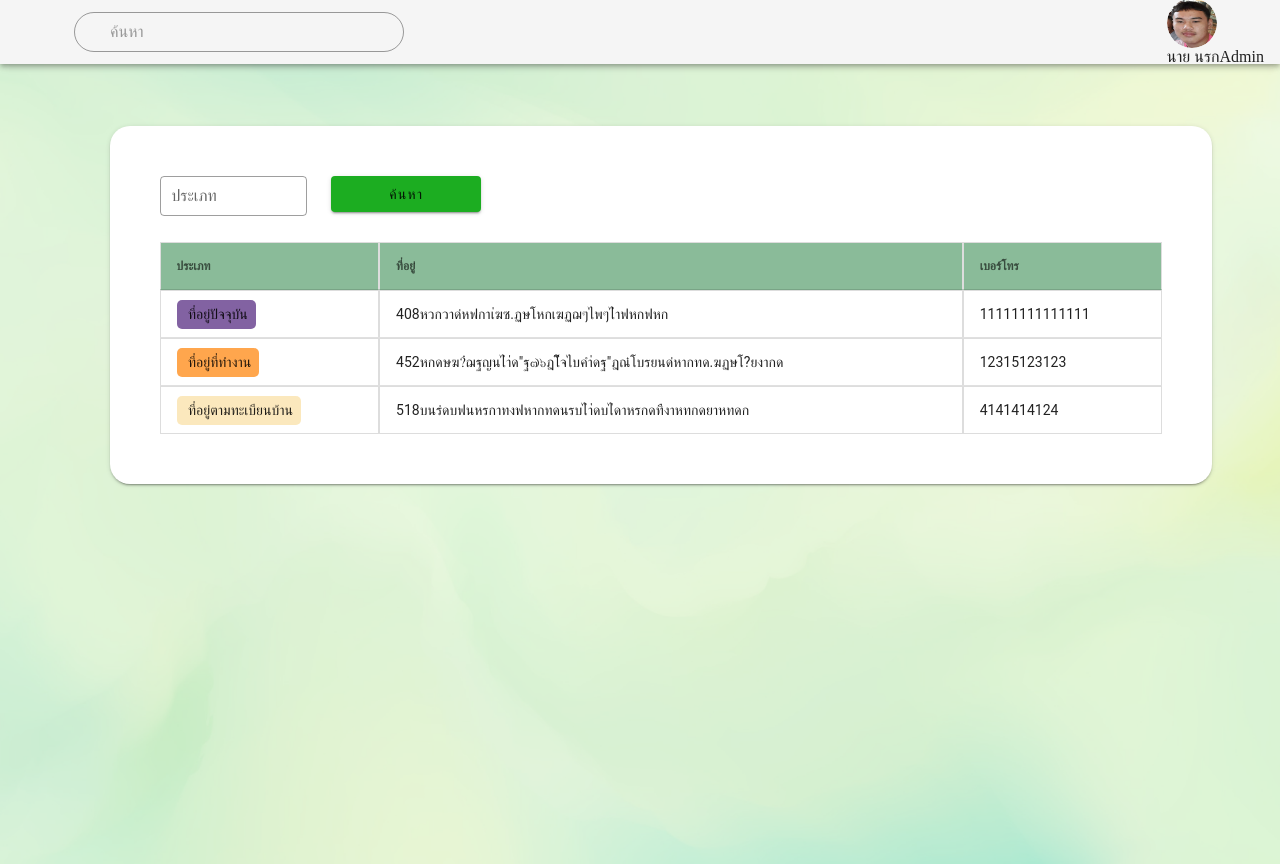
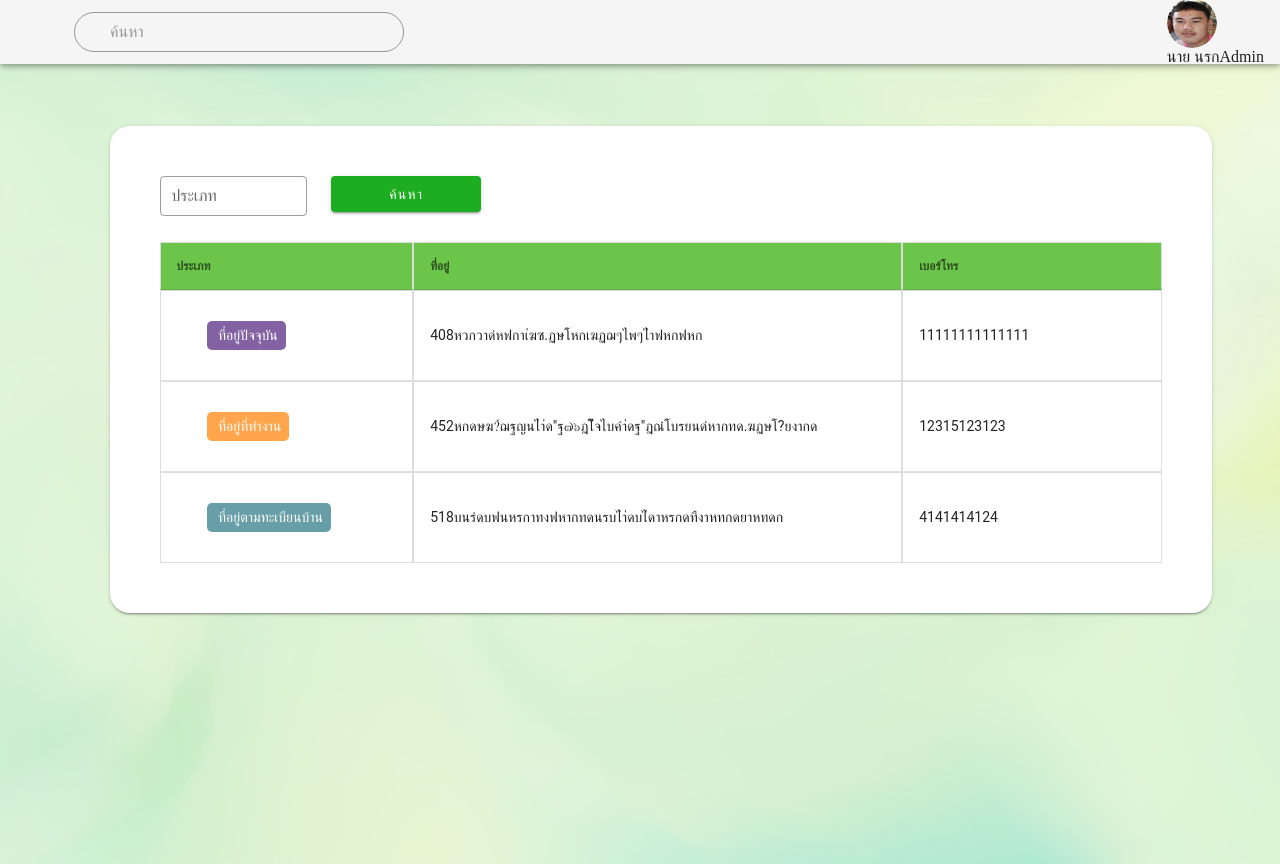
Before and after one commit to taemphong/project-ccpn, a Vue app: page /user-address-information in a window 1280 px wide. Built offline with nearby package versions, Linux system fonts and the light colour scheme; the HTML template or start-up script is replaced by a standard one.

Commit message:
Useradddd

```diff
--- a/src/views/User/UserAddressInformation.vue
+++ b/src/views/User/UserAddressInformation.vue
@@ -5,8 +5,8 @@
         <v-col cols="2">
           <v-select :items="items" label="ประเภท" outlined dense></v-select>
         </v-col>
-          <v-col cols="2" >
-            <v-btn  color="#1cad21" style="width: 150px;">ค้นหา</v-btn>
+        <v-col cols="2">
+          <v-btn class="white--text" color="#1cad21" style="width: 150px;">ค้นหา</v-btn>
         </v-col>
       </v-row>
 
@@ -19,19 +19,47 @@
               <th class="table-header">เบอร์โทร</th>
             </tr>
           </thead>
-            <tbody>
+          <tbody >
             <tr v-for="item in Address" :key="item.type">
-    <td><span :class="getBackgroundClass(item.type)">
-      <v-icon v-if="item.type === 'ที่อยู่ปัจจุบัน'" color="black">mdi-map-marker</v-icon>
-      <v-icon v-else-if="item.type === 'ที่อยู่ที่ทำงาน'" color="black">mdi-office-building</v-icon>
-      <v-icon v-else-if="item.type === 'ที่อยู่ตามทะเบียนบ้าน'" color="black">mdi-home</v-icon>
-      {{ item.type }}</span>
+              <td >
+                <span :class="getBackgroundClass(item.type)" style="color: white; margin: 30px;" >
+                  <v-icon v-if="item.type === 'ที่อยู่ปัจจุบัน'" color="white">mdi-map-marker</v-icon>
+                  <v-icon v-else-if="item.type === 'ที่อยู่ที่ทำงาน'" color="white">mdi-office-building</v-icon>
+                  <v-icon v-else-if="item.type === 'ที่อยู่ตามทะเบียนบ้าน'" color="white">mdi-home</v-icon>
+                  {{ item.type }}
+                </span>
               </td>
               <td>{{ item.address }}</td>
-    <td>{{ item.phonenumber }}</td>
+              <td>
+
+    <v-row justify="space-between" align="center">
+      <v-col >
+        {{ item.phonenumber }}
+      </v-col>
+      <v-col class="text-right">
+        <v-btn icon small @click="editPhoneNumber(item)">
+          <v-icon color="blue">mdi-alien</v-icon>
+        </v-btn>
+        <v-btn icon small @click="deletePhoneNumber(item)">
+          <v-icon color="red">mdi-emoticon-devil</v-icon>
+        </v-btn>
+      </v-col>
+    </v-row>
+
+
+
+      <!-- <v-col class="text-right">
+        <v-btn icon small @click="editPhoneNumber(item)">
+          <v-icon color="blue">mdi-square-edit-outline</v-icon>
+        </v-btn>
+        <v-btn icon small @click="deletePhoneNumber(item)">
+          <v-icon color="red">mdi-delete-outline</v-icon>
+        </v-btn>
+      </v-col> -->
+
+</td>
             </tr>
           </tbody>
-
         </template>
       </v-simple-table>
     </v-card>
@@ -58,7 +86,19 @@
       'ที่อยู่ตามทะเบียนบ้าน': 'bg-yellow',
     }[type] || '';
   },
+  editPhoneNumber(item) {
+    const newPhone = prompt("แก้ไขเบอร์โทร:", item.phonenumber);
+    if (newPhone !== null && newPhone.trim() !== "") {
+      item.phonenumber = newPhone;
+    }
   },
+  deletePhoneNumber(item) {
+    const confirmDelete = confirm("คุณต้องการลบเบอร์โทรนี้ใช่หรือไม่?");
+    if (confirmDelete) {
+      this.Address = this.Address.filter(addr => addr !== item);
+    }
+  }
+}
 };
 </script>
 
@@ -79,7 +119,7 @@
 }
 
 .bg-yellow {
-    background-color: #FADFA1B2;
+background-color: #287483B2;
 padding: 4px 8px;
 border-radius: 5px;
 display: inline-block;
@@ -98,7 +138,7 @@
 }
 
 .table-header {
-    background-color: #3D8E5699;
+background-color: #6CC54B;
 color: white;
 font-weight: bold;
 }
```
Lines whose indentation alone changed are shown as unchanged.
